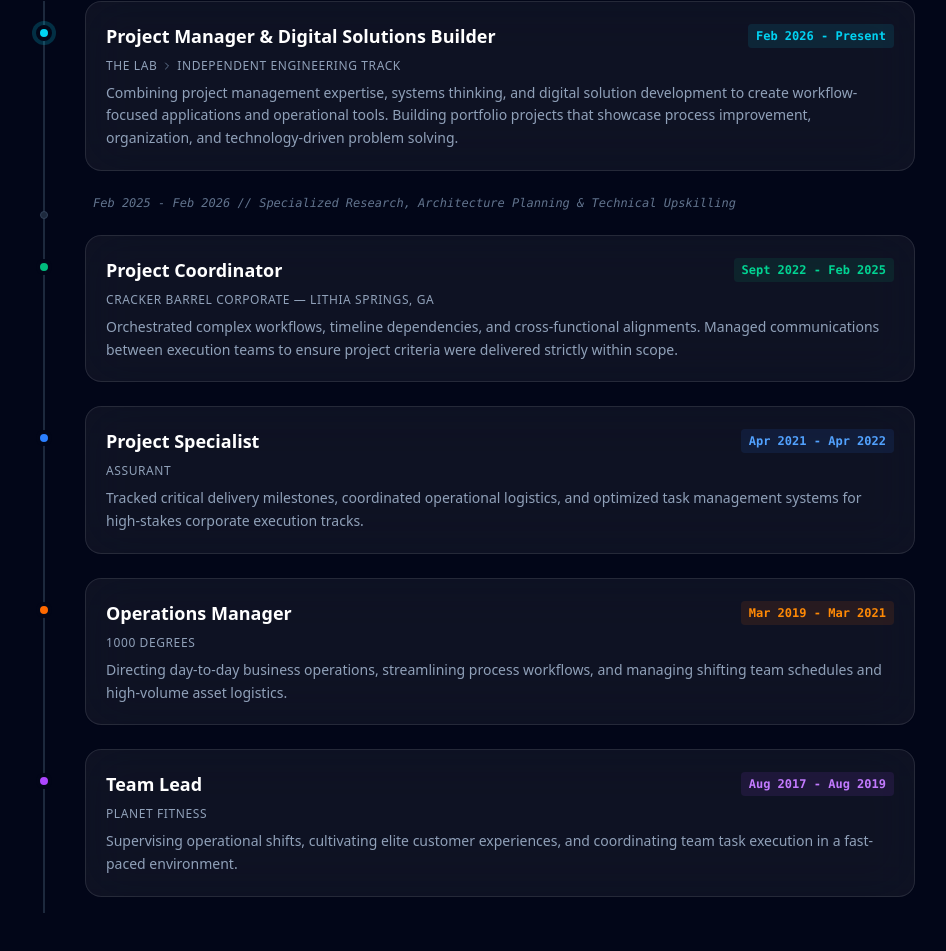
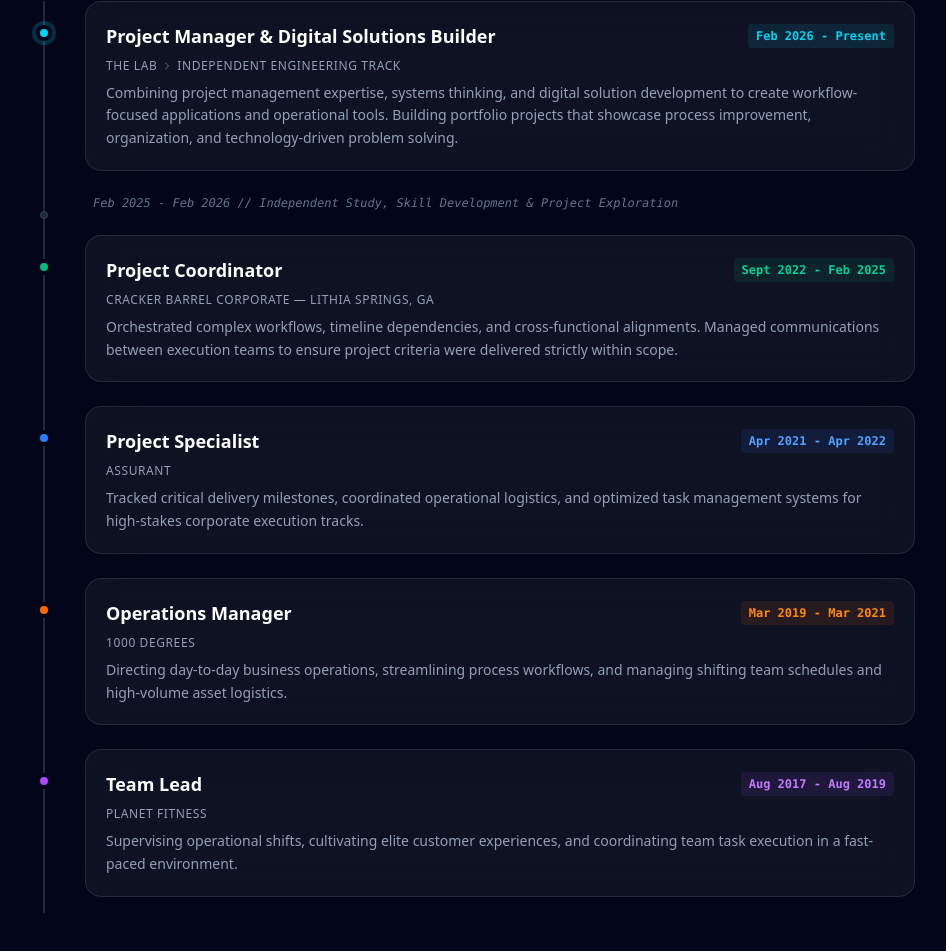
Before and after one commit to tanztylr/Tanza-Portfolio-V1, a Next.js app: page / in a window 1280 px wide. Shown: the part 4075-5026 px from the top of the page, without its empty margins (173-1119 px from the left). Built offline with nearby package versions, Linux system fonts and the light colour scheme.

Commit message:
Update sabbatical description in page.js

```diff
--- a/src/app/page.js
+++ b/src/app/page.js
@@ -401,7 +401,7 @@
           {/* Sabbatical */}
           <div className="relative pl-8 md:pl-10 group text-slate-500">
             <div className="absolute left-[-5px] top-4 w-2 h-2 rounded-full bg-slate-800 border border-slate-700" />
-            <div className="text-xs font-mono italic pl-2">Feb 2025 - Feb 2026 // Specialized Research, Architecture Planning & Technical Upskilling</div>
+            <div className="text-xs font-mono italic pl-2">Feb 2025 - Feb 2026 // Independent Study, Skill Development & Project Exploration</div>
           </div>
 
           {/* Cracker Barrel Corporate */}
```
